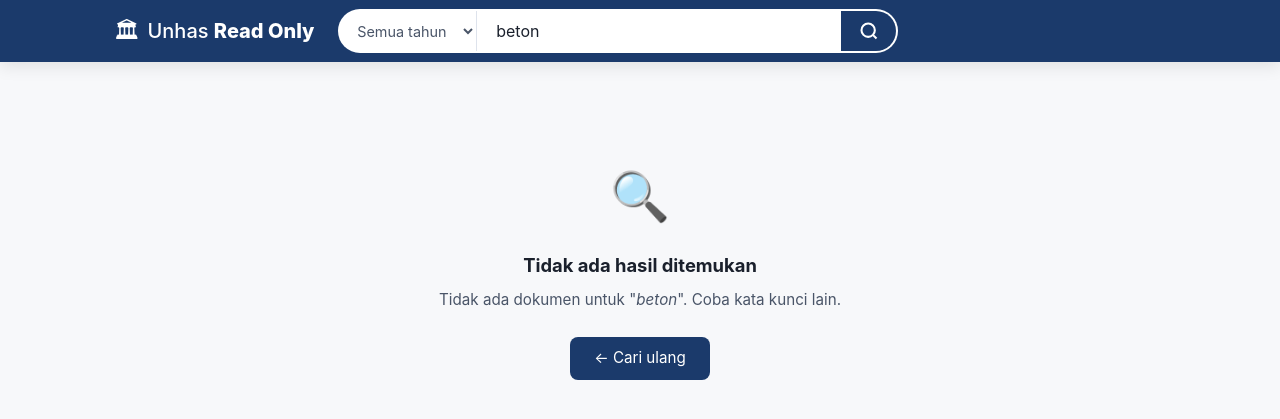
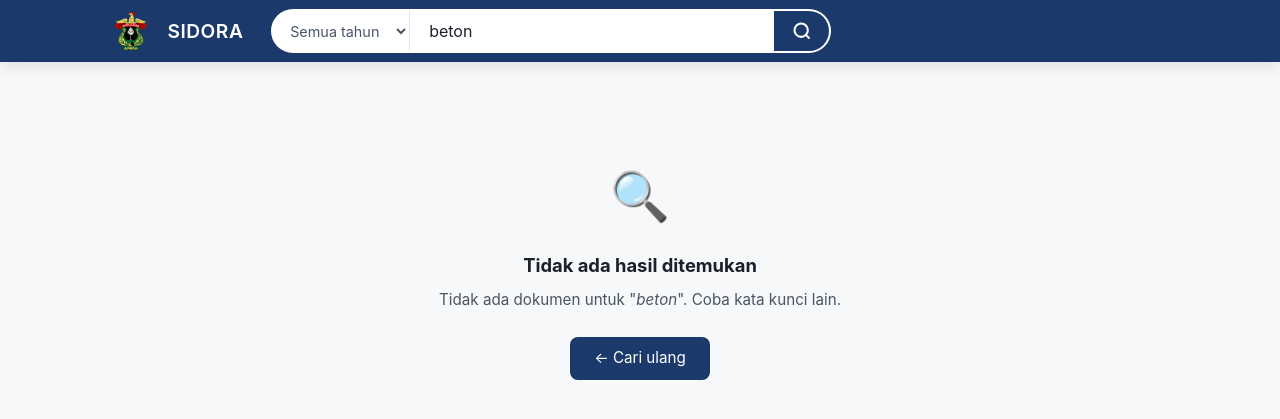
Before and after one commit to takdim/aim-repository, a Flask app: page /search?q=beton in a window 1280 px wide. Shown: the top 419 px of the page. Run offline with Flask 3, Linux system fonts and the light colour scheme.

Commit message:
add logo and change name app

```diff
--- a/app/static/css/style.css
+++ b/app/static/css/style.css
@@ -37,6 +37,32 @@ body {
 
 a { color: var(--blue-mid); text-decoration: none; }
 a:hover { text-decoration: underline; }
+
+/* ── SIDORA Logo Styling ── */
+.hero-logo-img {
+  height: 120px;
+  width: auto;
+  margin-bottom: 20px;
+  object-fit: contain;
+}
+
+.header-logo-img {
+  height: 40px;
+  width: auto;
+  margin-right: 12px;
+  object-fit: contain;
+}
+
+.logo-text {
+  font-weight: 600;
+  font-size: 1.2rem;
+  letter-spacing: 0.5px;
+}
+
+.logo-text strong {
+  font-weight: 700;
+  margin-left: 4px;
+}
 
 /* ── Site Header ──────────────────────────────────────────── */
 .site-header {
--- a/app/templates/base.html
+++ b/app/templates/base.html
@@ -3,7 +3,7 @@
 <head>
   <meta charset="UTF-8" />
   <meta name="viewport" content="width=device-width, initial-scale=1.0"/>
-  <title>{% block title %}Unhas Read Only{% endblock %}</title>
+  <title>{% block title %}SIDORA - Sistem Informasi Digital Only Read Access{% endblock %}</title>
   <link rel="stylesheet" href="{{ url_for('static', filename='css/style.css') }}"/>
   {% block extra_head %}{% endblock %}
 </head>
--- a/app/templates/detail.html
+++ b/app/templates/detail.html
@@ -1,7 +1,7 @@
 {% extends "base.html" %}
 
 {% block title %}
-  {% if eprint is defined %}{{ eprint.title[:60] }} — Unhas Read Only{% else %}Detail Dokumen{% endif %}
+  {% if eprint is defined %}{{ eprint.title[:60] }} — SIDORA{% else %}Detail Dokumen{% endif %}
 {% endblock %}
 
 {% block extra_head %}
@@ -18,8 +18,8 @@
 <header class="site-header">
   <div class="header-inner">
     <a href="{{ url_for('main.index') }}" class="site-logo">
-      <span class="logo-icon">🏛</span>
-      <span class="logo-text">Unhas <strong>Read Only</strong></span>
+      <img src="{{ url_for('static', filename='img/logo_unhas.png') }}" alt="SIDORA Logo" class="header-logo-img" />
+      <span class="logo-text">SIDORA<strong></strong></span>
     </a>
   </div>
 </header>
--- a/app/templates/index.html
+++ b/app/templates/index.html
@@ -1,7 +1,7 @@
 {% extends "base.html" %}
 
 {% block title %}
-  {% if query %}Hasil: {{ query }} — Unhas Read Only{% else %}UNHAS READ ONLY{% endif %}
+  {% if query %}Hasil: {{ query }} — SIDORA{% else %}SIDORA - Sistem Informasi Digital Only Read Access{% endif %}
 {% endblock %}
 
 {% block body %}
@@ -11,8 +11,8 @@
 <header class="site-header">
   <div class="header-inner">
     <a href="{{ url_for('main.index') }}" class="site-logo">
-      <span class="logo-icon">🏛</span>
-      <span class="logo-text">Unhas <strong>Read Only</strong></span>
+      <img src="{{ url_for('static', filename='img/logo_unhas.png') }}" alt="SIDORA Logo" class="header-logo-img" />
+      <span class="logo-text">SIDORA<strong></strong></span>
     </a>
     <form class="header-search-form" action="{{ url_for('main.search') }}" method="get">
       <div class="search-input-wrap compact">
@@ -46,9 +46,9 @@
 <main class="hero-section">
   <div class="hero-inner">
     <div class="hero-brand">
-      <span class="hero-icon">🏛</span>
-      <h1 class="hero-title">UNHAS READ ONLY DIGITAL</h1>
-      <p class="hero-subtitle">Penelusuran dan Akses Koleksi Digital Universitas Hasanuddin</p>
+      <img src="{{ url_for('static', filename='img/logo_unhas.png') }}" alt="SIDORA Logo" class="hero-logo-img" />
+      <h1 class="hero-title">SIDORA</h1>
+      <p class="hero-subtitle">Sistem Informasi Digital Only Read Access - Universitas Hasanuddin</p>
     </div>
 
     <form class="hero-form" action="{{ url_for('main.search') }}" method="get" id="searchForm">
--- a/app/templates/rta_detail.html
+++ b/app/templates/rta_detail.html
@@ -1,7 +1,7 @@
 {% extends "base.html" %}
 
 {% block title %}
-  {% if item is defined %}{{ item.title[:60] }} — Detail RTA{% else %}Detail RTA{% endif %}
+  {% if item is defined %}{{ item.title[:60] }} — SIDORA{% else %}Detail Dokumen RTA{% endif %}
 {% endblock %}
 
 {% block extra_head %}
@@ -17,8 +17,8 @@
 <header class="site-header">
   <div class="header-inner">
     <a href="{{ url_for('main.index') }}" class="site-logo">
-      <span class="logo-icon">🏛</span>
-      <span class="logo-text">Unhas <strong>Read Only</strong></span>
+      <img src="{{ url_for('static', filename='img/logo_unhas.png') }}" alt="SIDORA Logo" class="header-logo-img" />
+      <span class="logo-text">SIDORA<strong></strong></span>
     </a>
   </div>
 </header>
```
Also changed, not shown: app/static/img/logo_unhas.png (added).
